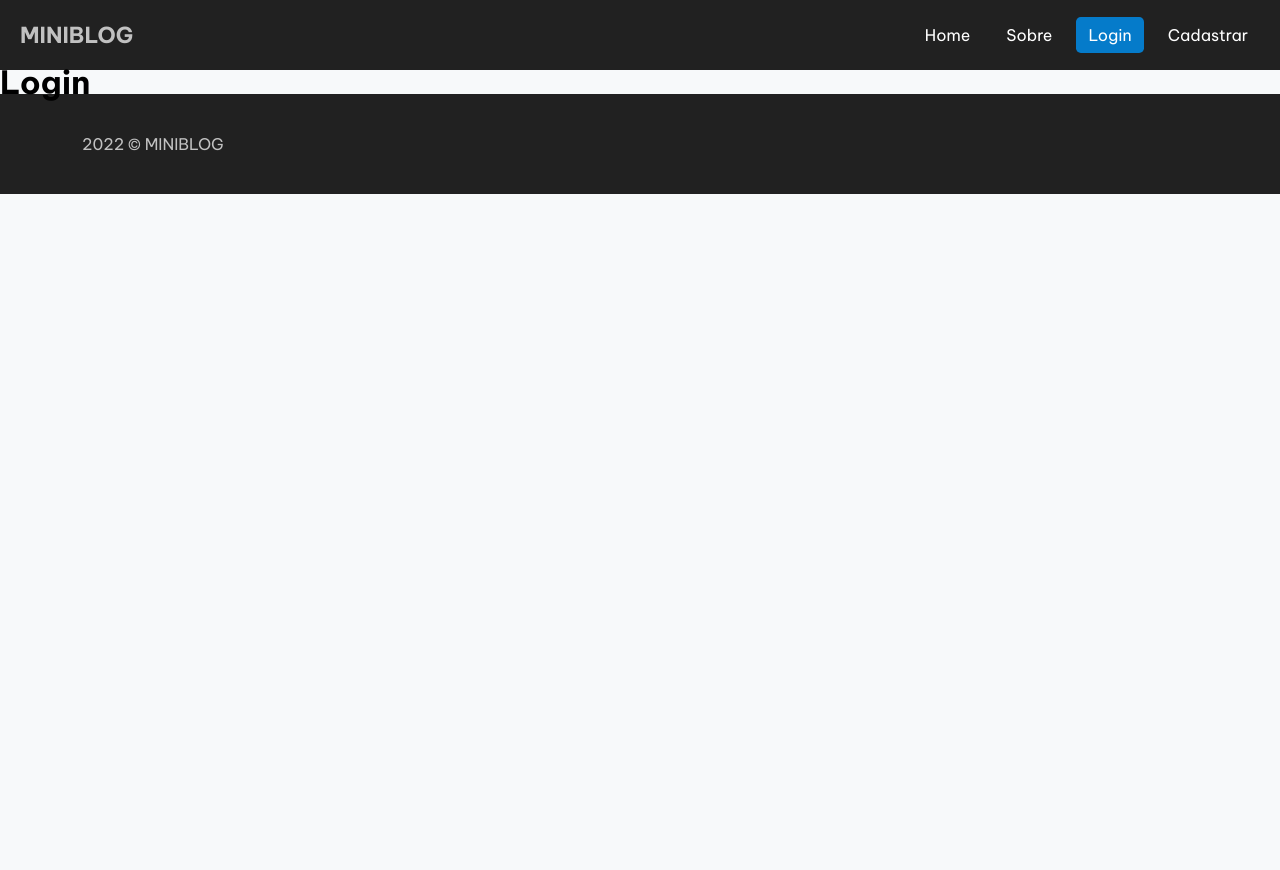
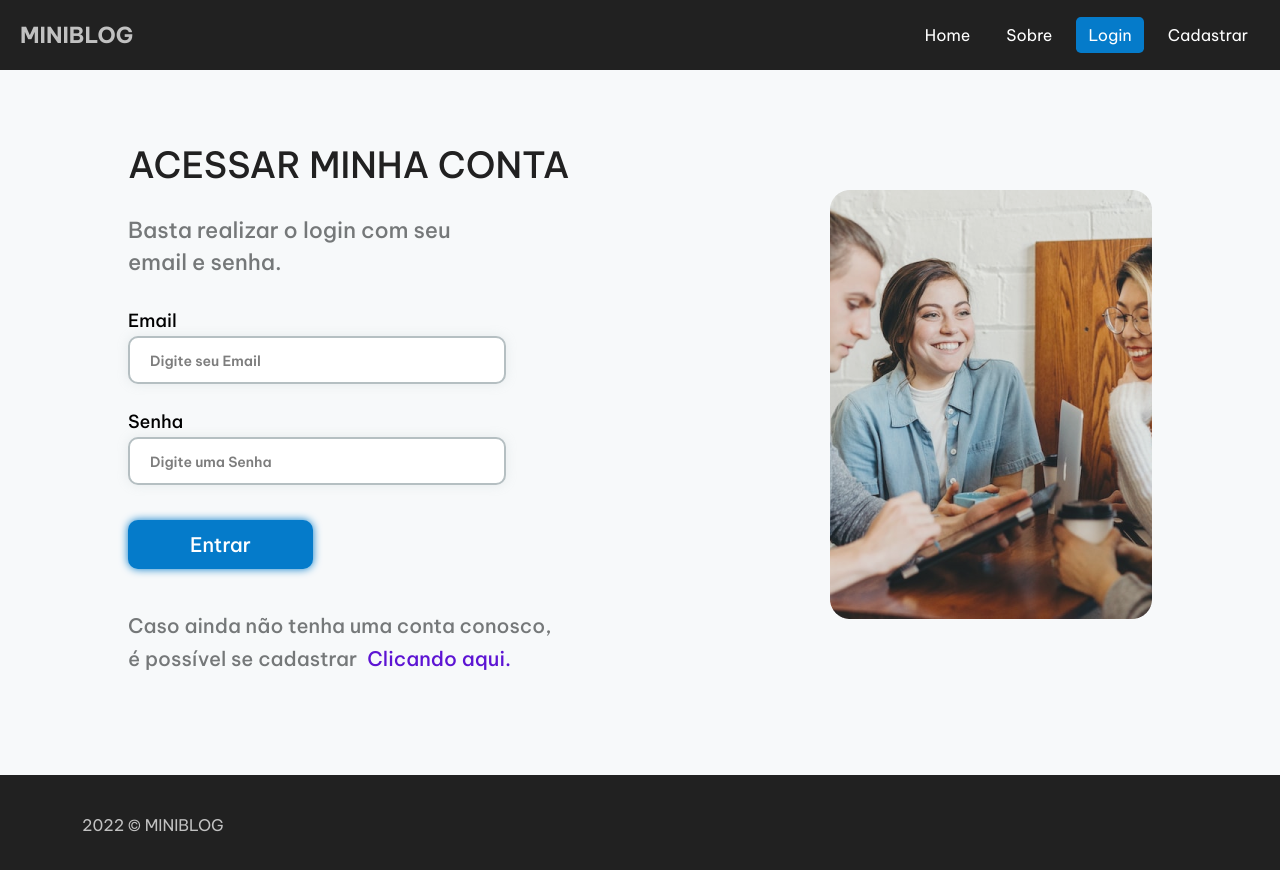
Before and after one commit to Wallace-Bezerra/miniBlog, a React (Vite) app: page /login in a window 1280 px wide. Shown: the top 870 px of the page. Before the commit the page ends 800 px from the top, so only its background shows below. Built offline with nearby package versions, Linux system fonts and the light colour scheme; no server answers.

Commit message:
feat: authentication login and signUp ready

```diff
--- a/src/App.jsx
+++ b/src/App.jsx
@@ -13,6 +13,8 @@ import { NotFound } from "./Pages/NotFound/NotFound";
 import { NavBar } from "./components/NavBar/NavBar";
 import { Footer } from "./components/Footer/Footer";
 import { AuthProvider } from "./context/AuthContext";
+import { Dashboard } from "./Pages/Dashboard/Dashboard";
+import { CreatePost } from "./Pages/CreatePost/CreatePost";
 
 function App() {
   const [user, setUser] = useState(undefined);
@@ -22,6 +24,7 @@ function App() {
   useEffect(() => {
     onAuthStateChanged(auth, (user) => {
       setUser(user);
+      console.log(user);
     });
   }, [auth]);
 
@@ -39,8 +42,23 @@ function App() {
           <Routes>
             <Route path="/" element={<Home />}></Route>
             <Route path="/about" element={<About />}></Route>
-            <Route path="/login" element={<Login />}></Route>
-            <Route path="/signup" element={<SignUp />}></Route>
+            <Route
+              path="/login"
+              element={!user ? <Login /> : <Navigate to="/" />}
+            ></Route>
+            <Route
+              path="/signup"
+              element={!user ? <SignUp /> : <Navigate to="/" />}
+            ></Route>
+            <Route
+              path="/dashboard"
+              element={user ? <Dashboard /> : <Navigate to="/login" />}
+            ></Route>
+            <Route
+              path="/posts/create"
+              element={user ? <CreatePost /> : <Navigate to="/login" />}
+            ></Route>
+
             <Route path="/*" element={<NotFound />}></Route>
           </Routes>
           <Footer />
--- /dev/null
+++ b/src/Pages/CreatePost/CreatePost.jsx
@@ -0,0 +1,7 @@
+export const CreatePost = () => {
+  return (
+    <div>
+      <h1>CreatePost</h1>
+    </div>
+  );
+};
--- /dev/null
+++ b/src/Pages/Dashboard/Dashboard.jsx
@@ -0,0 +1,7 @@
+export const Dashboard = () => {
+  return (
+    <div>
+      <h1>Dashboard</h1>
+    </div>
+  );
+};
--- a/src/Pages/Login/Login.jsx
+++ b/src/Pages/Login/Login.jsx
@@ -1,3 +1,109 @@
+import { useState } from "react";
+import { Link } from "react-router-dom";
+import { useAuthentication } from "../../hooks/useAuthentication";
+import styles from "./Login.module.scss";
+
 export const Login = () => {
-  return <h1>Login</h1>;
+  const [email, setEmail] = useState("");
+  const [password, setPassword] = useState("");
+  const [error, setError] = useState("");
+
+  const {
+    auth,
+    login,
+    error: authError,
+    setError: setAuthError,
+    loading,
+  } = useAuthentication();
+
+  const handleSubmit = async (e) => {
+    e.preventDefault();
+    setError("");
+    setAuthError("");
+
+    const user = {
+      email: email,
+      password: password,
+    };
+
+    if (user.password.length < 6) {
+      setError("A senha precisa conter pelo menos 6 caracteres");
+      return;
+    }
+    const response = await login(user);
+    console.log("login", response);
+  };
+  return (
+    <section className={styles.login}>
+      <div className={styles.formLogin}>
+        <h1 className={styles.title}>Acessar minha conta </h1>
+        <p className={styles.subtitle}>
+          Basta realizar o login com seu email e senha.
+        </p>
+        <form onSubmit={handleSubmit}>
+          <label>
+            <span>Email</span>
+            <input
+              type="email"
+              name="email"
+              value={email}
+              onChange={(e) => {
+                setEmail(e.target.value);
+              }}
+              required
+              placeholder="Digite seu Email"
+            />
+          </label>
+          <label>
+            <span>Senha</span>
+            <input
+              type="password"
+              name="password"
+              style={{ border: error ? "solid 2px #f32222" : null }}
+              value={password}
+              onChange={(e) => {
+                setPassword(e.target.value);
+              }}
+              required
+              placeholder="Digite uma Senha"
+            />
+          </label>
+          <button className={styles.btn} type="submit" disabled={loading}>
+            {loading ? "Aguarde..." : "Entrar"}
+          </button>
+          {/* <button className={styles.btn} type="submit" disabled={loading}>
+            {loading ? "Aguarde..." : "Cadastrar"}
+          </button> */}
+          {error && (
+            <div className={styles.error}>
+              <img src="./alert-octagon.svg" alt="icone de alerta" />
+              <span>{error}</span>
+            </div>
+          )}
+          {authError && (
+            <div className={styles.error}>
+              <img src="./alert-octagon.svg" alt="icone de alerta" />
+              <span>{authError}</span>
+            </div>
+          )}
+
+          <div className={styles.singUpLink}>
+            <p>
+              Caso ainda não tenha uma conta conosco, é possível se cadastrar
+              <Link to="/signup">Clicando aqui.</Link>
+            </p>
+          </div>
+        </form>
+      </div>
+      <div className={styles.imageSignUp}>
+        <img src="/imageSignUp.jpg" alt="" />
+        {/* <div className={styles.iconBlue}>
+          <img src="./Icon_blue.svg" alt="" />
+        </div>
+        <div className={styles.iconYellow}>
+          <img src="./Icon_yellow.svg" alt="" />
+        </div> */}
+      </div>
+    </section>
+  );
 };
--- /dev/null
+++ b/src/Pages/Login/Login.module.scss
@@ -0,0 +1,32 @@
+@import "../../styles/patterns.module.scss";
+
+.login {
+  .subtitle {
+    max-width: 380px;
+    font-size: 22px;
+  }
+  .singUpLink {
+    margin-top: 40px;
+    max-width: 429px;
+    p {
+      font-weight: 500;
+      font-size: 20px;
+      line-height: 33px;
+      letter-spacing: 0.0607778px;
+      color: #757879;
+    }
+    a {
+      color: #5d14d3;
+      font-weight: 500;
+      margin-left: 10px;
+      cursor: pointer;
+      &:hover {
+        color: #7337d3;
+      }
+    }
+  }
+  // .error {
+  //   bottom: 314px;
+  //   left: 352px;
+  // }
+}
--- a/src/Pages/SignUp/SignUp.jsx
+++ b/src/Pages/SignUp/SignUp.jsx
@@ -1,4 +1,5 @@
-import { useContext, useState } from "react";
+import { useState } from "react";
+import { useNavigate } from "react-router-dom";
 import { AuthContext } from "../../context/AuthContext";
 import { useAuthentication } from "../../hooks/useAuthentication";
 
@@ -9,8 +10,8 @@ export const SignUp = () => {
   const [email, setEmail] = useState("");
   const [password, setPassword] = useState("");
   const [confirmPassword, setConfirmPassword] = useState("");
-  const contextUser = useContext(AuthContext);
-  console.log(contextUser);
+  const Navigate = useNavigate();
+
   const [error, setError] = useState("");
   const {
     auth,
@@ -37,6 +38,10 @@ export const SignUp = () => {
     console.log(user);
 
     const response = await createUser(user);
+    if (response) {
+      alert("Cadastrado!");
+      Navigate("/dashboard");
+    }
     console.log(response);
   };
   // console.log(patterns);
--- a/src/Pages/SignUp/SignUp.module.scss
+++ b/src/Pages/SignUp/SignUp.module.scss
@@ -1,66 +1,5 @@
 @import "../../styles/patterns.module.scss";
 
-.signUp {
-  margin-top: 70px;
-  margin-bottom: 100px;
-  margin-inline: auto;
-  padding-inline: 20px;
-  display: flex;
-  align-items: center;
-  max-width: 1064px;
-  justify-content: space-between;
-  width: 100%;
-  .title {
-    font-weight: 500;
-    font-size: 36px;
-    line-height: 50px;
-    color: #212121;
-    text-transform: uppercase;
-    margin-bottom: 24px;
-  }
-  .subtitle {
-    max-width: 429px;
-    font-weight: 500;
-    margin-bottom: 35px;
-    font-size: 20px;
-    line-height: 29px;
-    color: #757879;
-  }
-  .formSignUp {
-    max-width: 537px;
-    form {
-      display: flex;
-      flex-direction: column;
-      align-items: flex-start;
-      // gap: 30px;
-      label {
-        display: flex;
-        flex-direction: column;
-        span {
-          margin-bottom: 8px;
-          font-weight: 500;
-          font-size: 18px;
-          line-height: 15px;
-        }
-        input {
-          padding: 17px 20px;
-          line-height: 15px;
-          &::placeholder {
-            font-weight: 600;
-            font-size: 14px;
-            font-family: "Be Vietnam Pro";
-            color: rgba(0, 0, 0, 0.51);
-          }
-        }
-        & + label {
-          margin-top: 30px;
-        }
-      }
-      button.btn {
-        margin-top: 35px;
-      }
-    }
-  }
 .imageSignUp {
   position: relative;
   .iconBlue {
@@ -94,4 +33,3 @@
     right: -26px;
   }
 }
-}
--- a/src/components/NavBar/NavBar.jsx
+++ b/src/components/NavBar/NavBar.jsx
@@ -1,6 +1,10 @@
-import { NavLink } from "react-router-dom";
+import { NavLink, Link } from "react-router-dom";
+import { useAuthValue } from "../../context/AuthContext";
+import { useAuthentication } from "../../hooks/useAuthentication";
 import styles from "./NavBar.module.css";
 export const NavBar = () => {
+  const { logout } = useAuthentication();
+  const { user } = useAuthValue();
   return (
     <nav className={styles.nav}>
       <div className={styles.logo}>
@@ -25,6 +29,8 @@ export const NavBar = () => {
             Sobre
           </NavLink>
         </li>
+        {!user && (
+          <>
             <li>
               <NavLink
                 to="/login"
@@ -41,6 +47,39 @@ export const NavBar = () => {
                 Cadastrar
               </NavLink>
             </li>
+          </>
+        )}
+        {user && (
+          <>
+            <li>
+              <NavLink
+                to="/dashboard"
+                className={({ isActive }) => (isActive ? styles.active : null)}
+              >
+                Dashboard
+              </NavLink>
+            </li>
+            <li>
+              <NavLink
+                to="/posts/create"
+                className={({ isActive }) => (isActive ? styles.active : null)}
+              >
+                Novo Post
+              </NavLink>
+            </li>
+          </>
+        )}
+        {user && (
+          <li>
+            <Link
+              onClick={() => {
+                logout();
+              }}
+            >
+              Sair
+            </Link>
+          </li>
+        )}
       </ul>
     </nav>
   );
--- a/src/styles/patterns.module.scss
+++ b/src/styles/patterns.module.scss
@@ -37,8 +37,7 @@ input {
   border-radius: 6px;
   color: #ffffff;
   filter: drop-shadow(0px 0px 9px #ea4444);
-  position: absolute;
-  bottom: 40px;
+  margin-top: 30px;
   animation: slide 0.6s cubic-bezier(0.175, 0.885, 0.32, 1.275);
 }
 @keyframes slide {
@@ -49,3 +48,68 @@ input {
     transform: translateX(0px);
   }
 }
+
+.signUp,
+.login {
+  margin-top: 70px;
+  margin-bottom: 100px;
+  margin-inline: auto;
+  padding-inline: 20px;
+  display: flex;
+  align-items: center;
+  max-width: 1064px;
+  justify-content: space-between;
+  width: 100%;
+  .title {
+    font-weight: 500;
+    font-size: 36px;
+    line-height: 50px;
+    color: #212121;
+    text-transform: uppercase;
+    margin-bottom: 24px;
+  }
+  .subtitle {
+    max-width: 505px;
+    font-weight: 500;
+    margin-bottom: 35px;
+    font-size: 22px;
+    line-height: 32px;
+    color: #757879;
+  }
+  .formSignUp,
+  .formLogin {
+    max-width: 537px;
+    form {
+      display: flex;
+      flex-direction: column;
+      align-items: flex-start;
+      // gap: 30px;
+      label {
+        display: flex;
+        flex-direction: column;
+        span {
+          margin-bottom: 8px;
+          font-weight: 500;
+          font-size: 18px;
+          line-height: 15px;
+        }
+        input {
+          padding: 17px 20px;
+          line-height: 15px;
+          &::placeholder {
+            font-weight: 600;
+            font-size: 14px;
+            font-family: "Be Vietnam Pro";
+            color: rgba(0, 0, 0, 0.51);
+          }
+        }
+        & + label {
+          margin-top: 30px;
+        }
+      }
+      button.btn {
+        margin-top: 35px;
+      }
+    }
+  }
+}
```
Also changed, not shown: src/hooks/useAuthentication.jsx (+50 -4 lines), src/Pages/CreatePost/CreatePost.module.scss (added), src/Pages/Dashboard/Dashboard.module.scss (added). Lines whose indentation alone changed are shown as unchanged.
